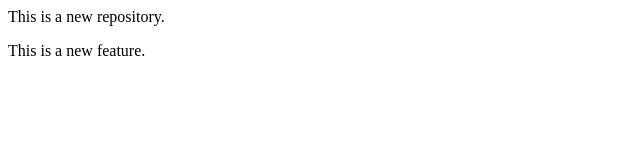
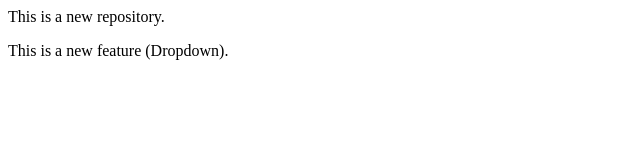
Before and after one commit to mrutyunjaykumarrao/LocalRepo, a plain HTML site: page index.html in a window 1280 px wide. Shown: the full height of the page, 0-640 px from the left. Drawn offline with Linux system fonts and the light colour scheme.

```diff
--- a/index.html
+++ b/index.html
@@ -2,5 +2,5 @@
     This is a new repository.
 </p>
 <p>
-    This is a new feature.
+    This is a new feature (Dropdown).
 </p>
```
